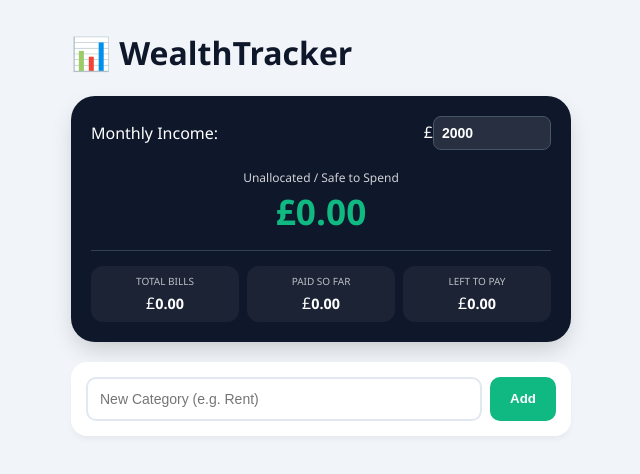
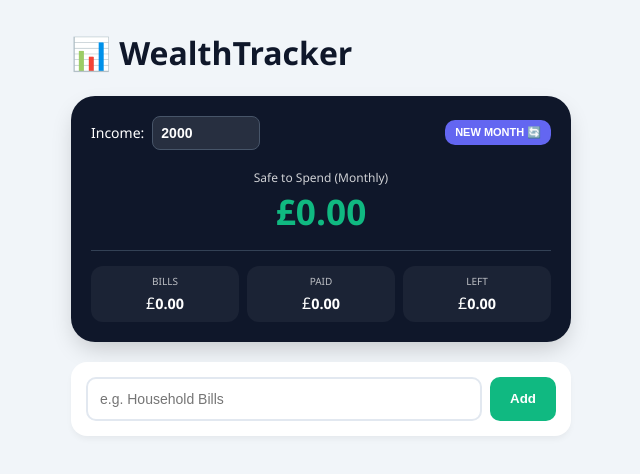
Before and after one commit to jles15g-blip/Budget, a plain HTML site: page index.html in a window 1280 px wide. Shown: the whole page, without its empty margins (319-959 px from the left). Drawn offline with Linux system fonts and the light colour scheme.

Commit message:
Update index.html

```diff
--- a/index.html
+++ b/index.html
@@ -2,7 +2,7 @@
 <html lang="en">
 <head>
 <meta charset="UTF-8">
-<title>Ultimate Budget & Income Tracker</title>
+<title>Ultimate Budget Tracker</title>
 <meta name="viewport" content="width=device-width, initial-scale=1">
 <style>
 :root {
@@ -25,10 +25,13 @@ body { font-family: 'Segoe UI', system-ui, sans-serif; margin: 0; background: va
     margin-bottom: 20px; box-shadow: 0 10px 25px -5px rgba(0,0,0,0.2);
 }
 .income-section { border-bottom: 1px solid #334155; padding-bottom: 15px; margin-bottom: 15px; }
+.income-header { display: flex; justify-content: space-between; align-items: center; }
 .income-input {
     background: rgba(255,255,255,0.1); border: 1px solid #475569;
-    color: white; padding: 8px; border-radius: 8px; width: 100px; font-weight: bold;
+    color: white; padding: 8px; border-radius: 8px; width: 90px; font-weight: bold;
 }
+.btn-reset { background: #6366f1; font-size: 11px; padding: 6px 10px; text-transform: uppercase; }
+
 .dash-grid { display: grid; grid-template-columns: 1fr 1fr 1fr; gap: 8px; margin-top: 15px; }
 .dash-item { background: rgba(255,255,255,0.05); padding: 8px; border-radius: 12px; text-align: center; }
 .dash-item label { font-size: 10px; text-transform: uppercase; opacity: 0.7; display: block; margin-bottom: 4px; }
@@ -59,8 +62,6 @@ td, th { padding: 12px 4px; text-align: left; border-bottom: 1px solid #f8fafc;
 
 .total-row { display: flex; justify-content: space-between; margin-top: 15px; font-weight: bold; border-top: 1px solid #f1f5f9; padding-top: 10px; }
 .hidden { display: none; }
-
-@media(max-width: 500px) { .itemAmount { width: 60px; } }
 </style>
 </head>
 <body>
@@ -70,34 +71,28 @@ td, th { padding: 12px 4px; text-align: left; border-bottom: 1px solid #f8fafc;
 
     <div class="dashboard">
         <div class="income-section">
-            <div style="display:flex; justify-content: space-between; align-items: center;">
-                <span>Monthly Income:</span>
-                <div>£<input type="number" id="monthlyIncome" class="income-input" value="2000" oninput="updateDashboard()"></div>
+            <div class="income-header">
+                <div style="display:flex; align-items:center; gap:8px;">
+                    <span style="font-size:14px">Income:</span>
+                    <input type="number" id="monthlyIncome" class="income-input" value="2000" oninput="updateDashboard()">
+                </div>
+                <button class="btn-reset" onclick="startNewMonth()">New Month 🔄</button>
             </div>
             <div style="margin-top:15px; text-align: center;">
-                <label style="font-size: 12px; opacity: 0.8;">Unallocated / Safe to Spend</label>
+                <label style="font-size: 12px; opacity: 0.8;">Safe to Spend (Monthly)</label>
                 <div style="font-size: 2.2rem; font-weight: 800; color: var(--primary);">£<span id="safeToSpend">0.00</span></div>
             </div>
         </div>
 
         <div class="dash-grid">
-            <div class="dash-item">
-                <label>Total Bills</label>
-                £<span id="grandTotal">0.00</span>
-            </div>
-            <div class="dash-item">
-                <label>Paid So Far</label>
-                £<span id="grandPaid">0.00</span>
-            </div>
-            <div class="dash-item">
-                <label>Left to Pay</label>
-                £<span id="grandRemaining">0.00</span>
-            </div>
+            <div class="dash-item"><label>Bills</label>£<span id="grandTotal">0.00</span></div>
+            <div class="dash-item"><label>Paid</label>£<span id="grandPaid">0.00</span></div>
+            <div class="dash-item"><label>Left</label>£<span id="grandRemaining">0.00</span></div>
         </div>
     </div>
 
     <div class="main-controls">
-        <input id="budgetName" placeholder="New Category (e.g. Rent)">
+        <input id="budgetName" placeholder="e.g. Household Bills">
         <button class="btn-main" onclick="createBudget()">Add</button>
     </div>
 
@@ -106,16 +101,15 @@ td, th { padding: 12px 4px; text-align: left; border-bottom: 1px solid #f8fafc;
 
 <script>
 let budgets = [];
-let income = 2000;
 
 function save() {
-    localStorage.setItem("budgets", JSON.stringify(budgets));
-    localStorage.setItem("income", document.getElementById("monthlyIncome").value);
+    localStorage.setItem("budgets_v2", JSON.stringify(budgets));
+    localStorage.setItem("income_v2", document.getElementById("monthlyIncome").value);
 }
 
 function load() {
-    let data = localStorage.getItem("budgets");
-    let savedIncome = localStorage.getItem("income");
+    let data = localStorage.getItem("budgets_v2");
+    let savedIncome = localStorage.getItem("income_v2");
     if (savedIncome) document.getElementById("monthlyIncome").value = savedIncome;
     if (!data) return;
     budgets = JSON.parse(data);
@@ -131,6 +125,18 @@ function createBudget() {
     renderBudget(budget);
     save();
     document.getElementById("budgetName").value = "";
+}
+
+function startNewMonth() {
+    if(confirm("This will uncheck all 'Paid' items for a fresh month. Your categories and amounts will stay the same. Continue?")) {
+        budgets.forEach(budget => {
+            budget.items.forEach(item => item.isPaid = false);
+        });
+        document.getElementById("budgets").innerHTML = "";
+        budgets.forEach(renderBudget);
+        updateDashboard();
+        save();
+    }
 }
 
 function renderBudget(budget) {
@@ -177,7 +183,6 @@ function addItem(btn) {
     let amtI = budgetDiv.querySelector(".itemAmount");
     let name = nameI.value;
     let amount = parseFloat(amtI.value);
-
     if (!name || isNaN(amount)) return;
 
     let item = { id: Date.now(), name: name, amount: amount, isPaid: false };
@@ -280,6 +285,7 @@ function deleteBudget(btn) {
 
 function updateTotal(budgetDiv) {
     let budget = budgets.find(b => b.id == budgetDiv.dataset.id);
+    if(!budget) return;
     let totalPlanned = budget.items.reduce((sum, item) => sum + item.amount, 0);
     let totalPaid = budget.items.filter(i => i.isPaid).reduce((sum, item) => sum + item.amount, 0);
     let remaining = totalPlanned - totalPaid;
```
